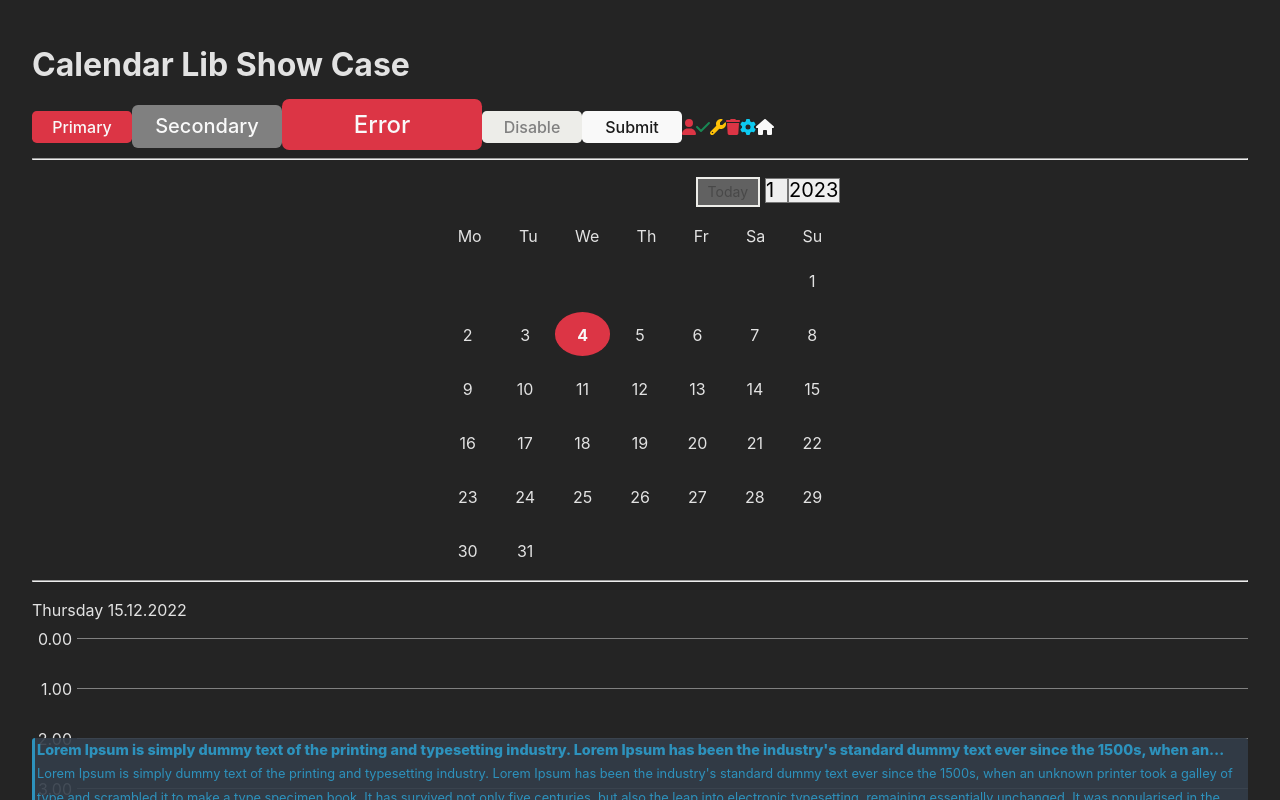
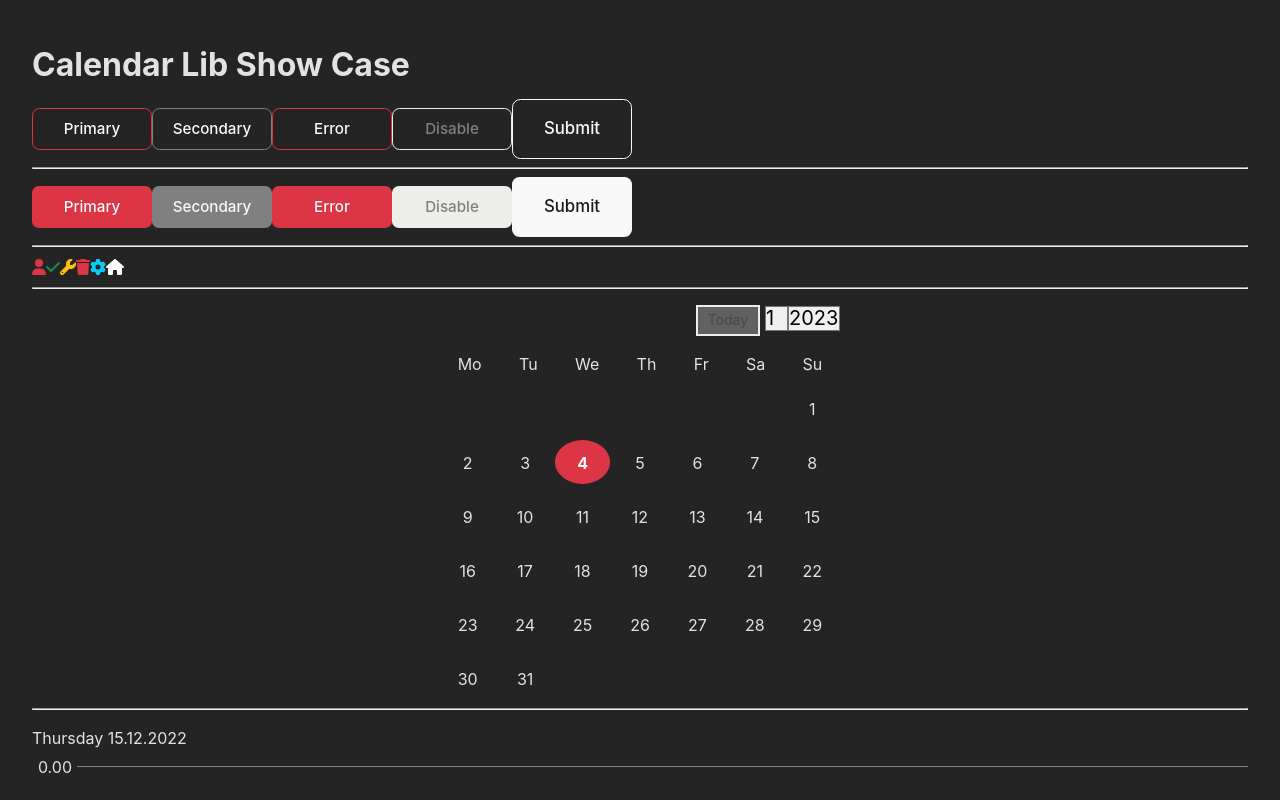
Before and after one commit to LeTranAnhVu/calender-lib, a React (Vite) app: page / in a window 1280 px wide. Shown: the top 800 px of the page. Built offline with nearby package versions, Linux system fonts and the light colour scheme.

Commit message:
Create OutlineButton and OutlineButtonExample

```diff
--- a/src/layout/Button/Button.tsx
+++ b/src/layout/Button/Button.tsx
@@ -1,6 +1,6 @@
 import styled from 'styled-components'
 
-type ButtonSize = 'small' | 'medium' | 'large'
+type ButtonSize = 'small' | 'medium'
 
 type ButtonBgColor = 'primary' | 'secondary' | 'disabled' | 'error'
 
@@ -10,11 +10,6 @@ type ButtonProps = {
   size?: ButtonSize
 }
 
-/**
- * @param text (require) content of the button.
- * @param bgColor (optional) default color is white.
- * @param size (optional) default size is small.
-/** */
 const Button = ({ bgColor, text, size = 'small' }: ButtonProps) => {
   return (
     <Wrapper bgColor={bgColor} size={size}>
@@ -31,10 +26,11 @@ type WrapperProps = {
 }
 
 const Wrapper = styled.button<WrapperProps>`
-  width: ${({ size }) => (size === 'small' ? '100px' : size === 'medium' ? '150px' : '200px')};
-  padding: ${({ size }) => (size === 'small' ? '0.4em' : '0.5em')};
+  height: ${({ size }) => (size === 'small' ? '42px' : '60px')};
+  width: 120px;
+  padding: 0.25em;
   border: none;
-  border-radius: 0.3em;
+  border-radius: 0.45em;
   background-color: ${({ bgColor, theme }) =>
     bgColor === 'primary'
       ? theme.primary
@@ -52,7 +48,7 @@ const Wrapper = styled.button<WrapperProps>`
       : bgColor === 'disabled'
       ? theme.grey
       : theme.black};
-  font-size: ${({ size }) => (size === 'small' ? '1em' : size === 'medium' ? '1.25em' : '1.5em')};
+  font-size: ${({ size }) => (size === 'small' ? '0.95em' : '1.05em')};
   font-weight: 500;
 
   pointer-events: ${({ bgColor }) => (bgColor === 'disabled' ? 'none' : null)};
--- a/src/layout/Button/OutlineButton.tsx
+++ b/src/layout/Button/OutlineButton.tsx
@@ -0,0 +1,78 @@
+import styled from 'styled-components'
+
+type ButtonSize = 'small' | 'medium'
+
+type ButtonBgColor = 'primary' | 'secondary' | 'disabled' | 'error'
+
+type ButtonProps = {
+  bgColor?: ButtonBgColor
+  text: string
+  size?: ButtonSize
+}
+
+const OutlineButton = ({ bgColor, text, size = 'small' }: ButtonProps) => {
+  return (
+    <Wrapper bgColor={bgColor} size={size}>
+      {text}
+    </Wrapper>
+  )
+}
+
+export default OutlineButton
+
+type WrapperProps = {
+  bgColor?: ButtonBgColor
+  size: ButtonSize
+}
+
+const Wrapper = styled.button<WrapperProps>`
+  background-color: transparent;
+  height: ${({ size }) => (size === 'small' ? '42px' : '60px')};
+  width: 120px;
+  padding: 0.25em;
+  border-width: 1px;
+  border-style: solid;
+  border-radius: 0.5em;
+  border-color: ${({ bgColor, theme }) =>
+    bgColor === 'primary'
+      ? theme.primary
+      : bgColor === 'secondary'
+      ? theme.secondary
+      : bgColor === 'disabled'
+      ? theme.disabled
+      : bgColor === 'error'
+      ? theme.danger
+      : theme.white}; // Default color is white
+
+  color: ${({ bgColor, theme }) => (bgColor === 'disabled' ? theme.grey : theme.white)};
+  font-size: ${({ size }) => (size === 'small' ? '0.95em' : '1.05em')};
+  font-weight: 500;
+
+  pointer-events: ${({ bgColor }) => (bgColor === 'disabled' ? 'none' : null)};
+  user-select: none;
+
+  // the button will be truncated if overscale
+  white-space: nowrap;
+  overflow: hidden;
+  text-overflow: ellipsis;
+
+  :active {
+    background-color: ${({ bgColor, theme }) =>
+      bgColor === 'primary'
+        ? theme.primary
+        : bgColor === 'secondary'
+        ? theme.secondary
+        : bgColor === 'disabled'
+        ? theme.disabled
+        : bgColor === 'error'
+        ? theme.danger
+        : theme.white}; // Default color is white
+
+    color: ${({ bgColor, theme }) =>
+      bgColor === 'primary' || bgColor === 'error' || bgColor === 'secondary'
+        ? theme.white
+        : bgColor === 'disabled'
+        ? theme.grey
+        : theme.black};
+  }
+`
--- a/src/showcase/App.tsx
+++ b/src/showcase/App.tsx
@@ -12,6 +12,7 @@ import ButtonExample from './components/ButtonExample'
 import { Normalize } from 'styled-normalize'
 import ModalExamples from './components/ModalExamples'
 import Modal from '@/layout/components/Modals/Modal'
+import OutlineButtonExample from './components/OutlineButtonExample'
 
 library.add(fas)
 
@@ -28,7 +29,10 @@ function App() {
               <TitleWrapper>
                 <Title>Calendar Lib Show Case</Title>
               </TitleWrapper>
+              <OutlineButtonExample />
+              <Hr />
               <ButtonExample />
+              <Hr />
               <IconExample />
               <Hr />
               <CalendarMonthExample />
--- a/src/showcase/components/ButtonExample.tsx
+++ b/src/showcase/components/ButtonExample.tsx
@@ -4,10 +4,10 @@ const ButtonExample = () => {
   return (
     <>
       <Button text="Primary" bgColor="primary" size="small" />
-      <Button text="Secondary" bgColor="secondary" size="medium" />
-      <Button text="Error" bgColor="error" size="large" />
+      <Button text="Secondary" bgColor="secondary" />
+      <Button text="Error" bgColor="error" />
       <Button text="Disable" bgColor="disabled" />
-      <Button text="Submit" />
+      <Button text="Submit" size="medium" />
     </>
   )
 }
--- /dev/null
+++ b/src/showcase/components/OutlineButtonExample.tsx
@@ -0,0 +1,15 @@
+import OutlineButton from '@/layout/Button/OutlineButton'
+
+const OutlineButtonExample = () => {
+  return (
+    <>
+      <OutlineButton text="Primary" bgColor="primary" size="small" />
+      <OutlineButton text="Secondary" bgColor="secondary" />
+      <OutlineButton text="Error" bgColor="error" />
+      <OutlineButton text="Disable" bgColor="disabled" />
+      <OutlineButton text="Submit" size="medium" />
+    </>
+  )
+}
+
+export default OutlineButtonExample
```
